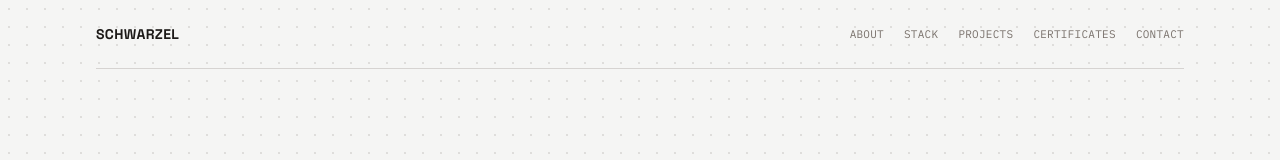
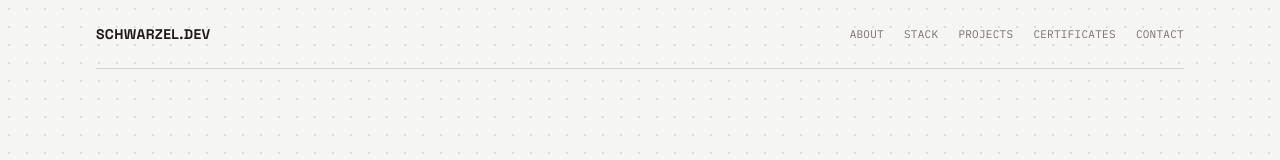
Before and after one commit to Yoeees/my-portfolio, a React (Vite) app: page / in a window 1280 px wide. Shown: the top 160 px of the page. Built offline with nearby package versions, Linux system fonts and the light colour scheme.

Commit message:
update: added and replaced unconventional names

```diff
--- a/index.html
+++ b/index.html
@@ -4,7 +4,7 @@
     <meta charset="UTF-8" />
     <link rel="icon" type="image/svg+xml" href="/favicon.svg" />
     <meta name="viewport" content="width=device-width, initial-scale=1.0" />
-    <title>my-portfolio</title>
+    <title>Schwarzel.dev</title>
   </head>
   <body>
     <div id="root"></div>
--- a/src/components/Header.tsx
+++ b/src/components/Header.tsx
@@ -2,7 +2,7 @@ export default function Header() {
   return (
     <header className="flex items-center justify-between py-6 border-b border-stone-300">
       <span className="font-display font-bold text-sm tracking-wide">
-        SCHWARZEL
+        SCHWARZEL.DEV
       </span>
       <nav className="hidden sm:flex items-center gap-5 font-mono text-[11px] uppercase tracking-wide text-stone-500">
         <a href="#about" className="hover:text-amber-800 transition-colors">About</a>
```
